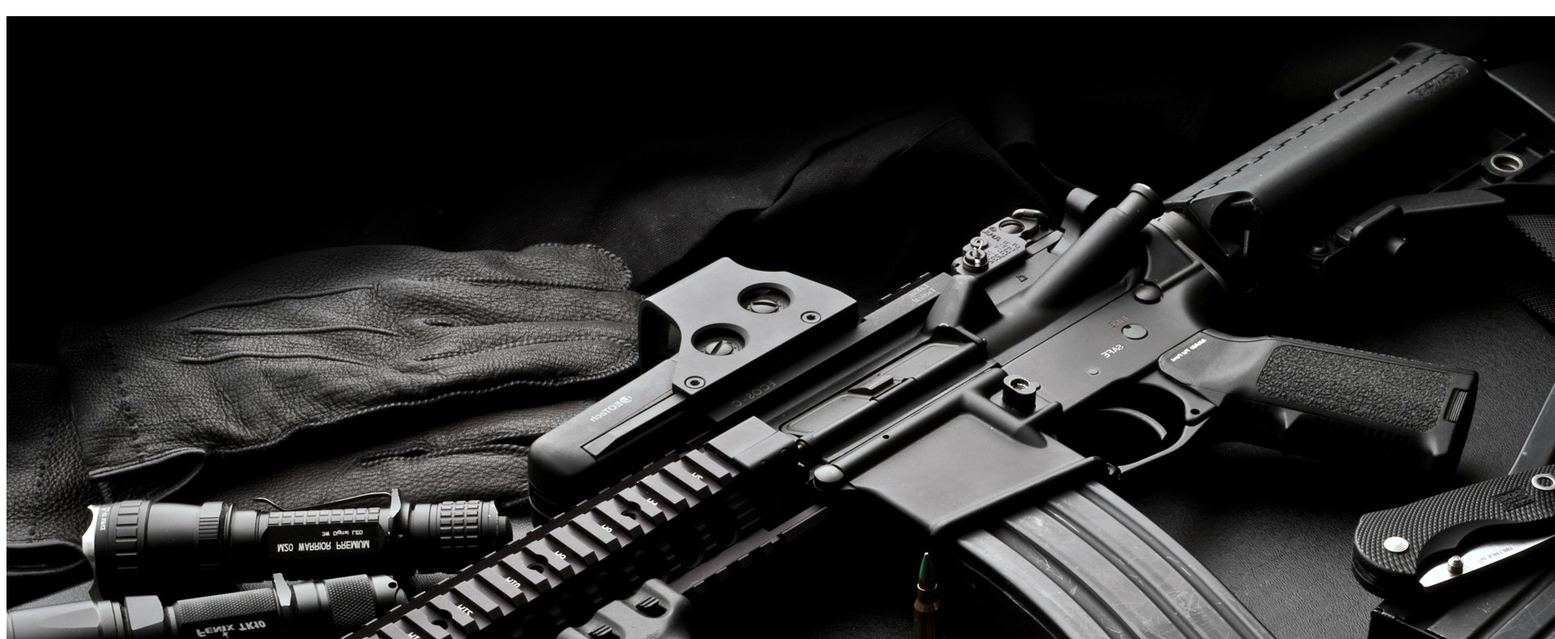
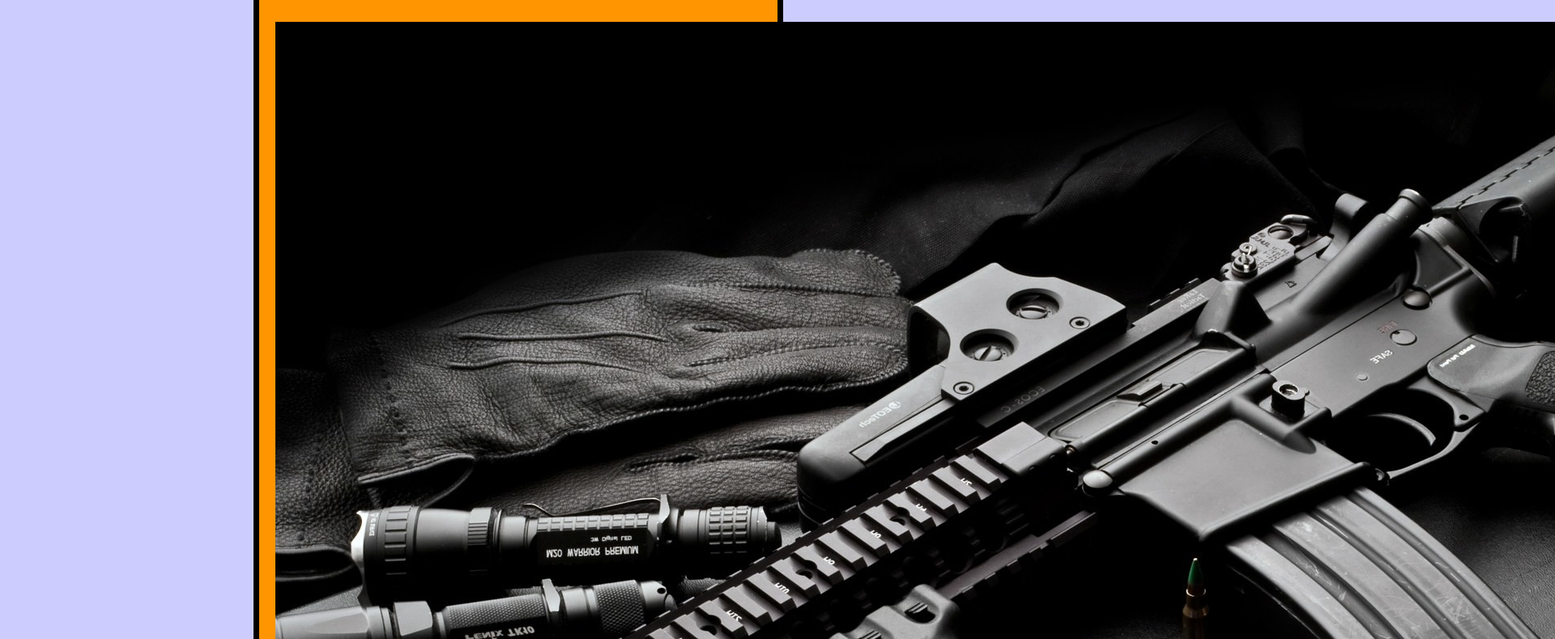
Before and after one commit to RSMEOR/web-projects, a plain HTML site: page test-site/index.html in a window 1280 px wide. Shown: the part 164-954 px from the top of the page at 81% size, 1920 px wide, since content can reach past the window. Drawn offline with nearby package versions, Linux system fonts and the light colour scheme.

Commit message:
Add body and background color

```diff
--- a/test-site/styles/style.css
+++ b/test-site/styles/style.css
@@ -14,3 +14,13 @@ p, li {
     letter-spacing: 1px;
 
 }
+html {
+    background-color: #ccccff;
+}
+body {
+    width: 600px;
+    margin: 0 auto;
+    background-color: #FF9500;
+    padding: 0 20px 20px 20px;
+    border: 7px solid black;
+}
```
